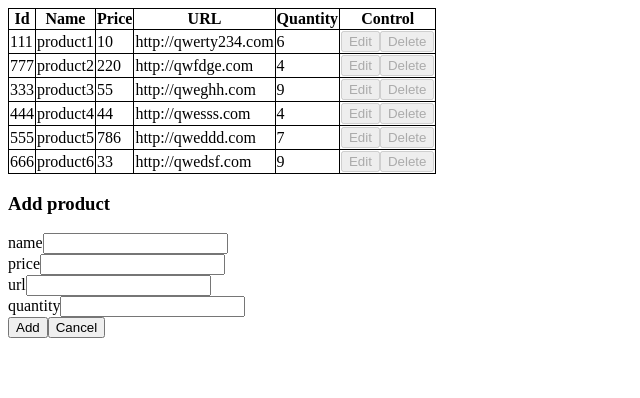
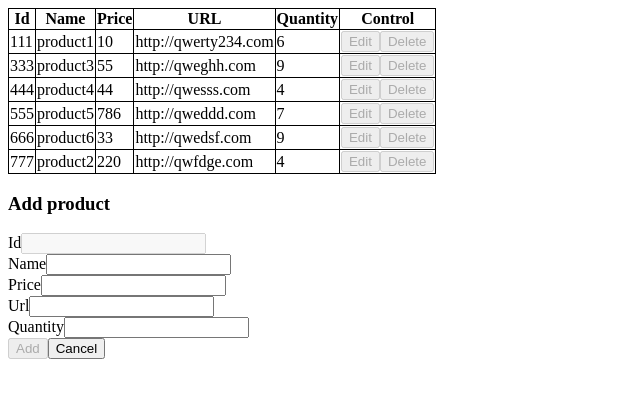
Before and after one commit to IgnatovichStanislav/ITAcademy-tasks, a React (Create React App) app in the folder ishop3/: page / in a window 1280 px wide. Both pictures are taken after a click on the button "New product". Shown: the top 398 px of the page, without its empty margins (0-640 px from the left). Built offline with nearby package versions, Linux system fonts and the light colour scheme.

Commit message:
ishop3: CRUD for products

```diff
--- a/ishop3/src/components/ProductForm/ProductForm.js
+++ b/ishop3/src/components/ProductForm/ProductForm.js
@@ -1,84 +1,147 @@
 import { Component } from "react";
 import { productActionTypeEnum } from "../../enums/productActionTypeEnum";
-
 import Input from "../UI/Input/Input";
 
 class ProductForm extends Component {
-  mapViewModeData(product) {
-    return Object.keys(product).map((productProp, index) => {
-      var productPropData = product[productProp];
-      return (
-        <div key={productPropData + index}>
-          <span>{productProp}:</span>
-          <span>{productPropData}</span>
-        </div>
-      );
-    });
+  constructor(props) {
+    super(props);
+    this.state = this.createFormState(props);
   }
+  componentWillReceiveProps(props) {
+    this.setState(this.createFormState(props));
+  }
+
+  createFormState = (props) => {
+    return {
+      mode: props.mode,
+      id: props?.id ?? 0,
+      isFormTouched: false,
+      isFormValid: false,
+      controls: {
+        id: {
+          value: props?.id ?? "",
+          label: "Id",
+          disabled: true,
+          touched: null,
+          valid: false,
+        },
+        name: {
+          value: props?.name ?? "",
+          label: "Name",
+          touched: false,
+          valid: false,
+          validation: {
+            required: true,
+          },
+        },
+        price: {
+          value: props?.price ?? "",
+          label: "Price",
+          touched: false,
+          validation: {
+            required: true,
+            isNumber: true,
+            positive: true,
+          },
+        },
+        url: {
+          value: props?.url ?? "",
+          label: "Url",
+          touched: false,
+          validation: {
+            required: true,
+            isUrl: true,
+          },
+        },
+        quantity: {
+          value: props?.quantity ?? "",
+          label: "Quantity",
+          touched: false,
+          validation: {
+            required: true,
+            isInteger: true,
+            positive: true,
+          },
+        },
+      },
+    };
+  };
 
   onCancelClick = () => {
     this.props.onCancel();
   };
 
   onSaveClick = () => {
-    console.log("onSaveClick");
+    let product = {};
+
+    Object.keys(this.state.controls).forEach((controlName, index) => {
+      product[controlName] = this.state.controls[controlName].value;
+    });
+
+    this.props.onSave(product);
   };
 
-  onInputChange = () => {
-    console.log("onInputChange");
+  onInputChange = (name, val) => {
+    const controls = { ...this.state.controls };
+
+    let control = controls[name];
+    control.value = val;
+    if (control.touched !== null) control.touched = true;
+    controls[name] = control;
+
+    let isFormTouched = Object.keys(controls)
+      .map((controlName) => controls[controlName])
+      .some((x) => x.touched);
+
+    this.setState({ controls, isFormTouched });
   };
 
+  mapInputs() {
+    return Object.keys(this.state.controls).map((controlName, index) => {
+      let control = this.state.controls[controlName];
+      return (
+        <Input
+          key={controlName + index}
+          name={controlName}
+          {...control}
+          disabled={
+            control.disabled === true ||
+            this.props.mode === productActionTypeEnum.view
+          }
+          onChange={this.onInputChange}
+        />
+      );
+    });
+  }
   render() {
-    if (this.props.mode === productActionTypeEnum.view) {
-      var productInfo = this.mapViewModeData(this.props.product);
-      return <div className="ProductForm">{productInfo}</div>;
-    }
+    let inputs = this.mapInputs();
 
     return (
       <div className="ProductForm">
+        {this.props.mode !== productActionTypeEnum.view ? (
           <h3>
             {this.props.mode === productActionTypeEnum.edit
               ? "Edit product"
               : "Add product"}
           </h3>
-        <div className="form">
-          {this.props.mode === productActionTypeEnum.edit ? (
-            <div className="form-group">
-              <span>ID:</span>
-              <span>{this.props.product.id}</span>
-            </div>
         ) : null}
 
-          <Input
-            type="text"
-            value={this.props.product?.name}
-            onChange={this.onInputChange}
-            label="name"
-          />
-          <Input
-            type="text"
-            value={this.props.product?.price}
-            onChange={this.onInputChange}
-            label="price"
-          />
-          <Input
-            type="text"
-            value={this.props.product?.url}
-            onChange={this.onInputChange}
-            label="url"
-          />
-          <Input
-            type="text"
-            value={this.props.product?.quantity}
-            onChange={this.onInputChange}
-            label="quantity"
-          />
+        {inputs}
 
-          <button onClick={this.onSaveClick}>
+        {this.props.mode !== productActionTypeEnum.view ? (
+          <div>
+            <button
+              disabled={
+                // !this.state.isFormValid ||
+                !this.state.isFormTouched
+              }
+              onClick={this.onSaveClick}
+            >
               {this.props.mode === productActionTypeEnum.edit ? "Save" : "Add"}
             </button>
             <button onClick={this.onCancelClick}>Cancel</button>
           </div>
+        ) : null}
       </div>
     );
   }
--- a/ishop3/src/components/Products/Products.js
+++ b/ishop3/src/components/Products/Products.js
@@ -3,6 +3,7 @@ import Product from "./Product/Product";
 import ProductForm from "../ProductForm/ProductForm";
 import "./Products.css";
 import { productActionTypeEnum } from "../../enums/productActionTypeEnum";
+import { getId } from "../../services/getId";
 
 class Products extends Component {
   constructor(props) {
@@ -20,11 +21,11 @@ class Products extends Component {
     if (this.state?.activeProduct?.mode === productActionTypeEnum.add) return;
     else if (
       this.state?.activeProduct?.mode === productActionTypeEnum.edit &&
-      !(true)///todo:edit - если в редактируемую сейчас карточку не были внесены изменения, иначе клик игнорируется
+      !true ///todo:edit - если в редактируемую сейчас карточку не были внесены изменения, иначе клик игнорируется
     ) {
       return;
     } else {
-      var product = this.state.products.find((x) => x.id === id);
+      let product = this.state.products.find((x) => x.id === id);
       if (product) {
         this.setState({
           activeProduct: {
@@ -40,11 +41,29 @@ class Products extends Component {
     }
   };
 
-  onCancelEditProduct= () => {
+  onCancelEditProduct = () => {
     this.setState({
       activeProduct: null,
     });
+  };
+
+  onSaveProduct = (product) => {
+    let products = this.state.products;
+    if (product.id) {
+      products = products.filter((x) => x.id !== product.id);
+    } else {
+      product.id = getId(products);
     }
+    products.push(product);
+
+    this.setState({
+      products,
+      activeProduct: {
+        selectedProductId: product.id,
+        mode: productActionTypeEnum.view,
+      },
+    });
+  };
 
   onAddProductClick(e) {
     this.setState({
@@ -56,7 +75,7 @@ class Products extends Component {
   }
 
   onEditProduct = (id) => {
-    var product = this.state.products.find((x) => x.id === id);
+    let product = this.state.products.find((x) => x.id === id);
     if (product)
       this.setState({
         activeProduct: {
@@ -67,15 +86,15 @@ class Products extends Component {
   };
 
   onRemoveProduct = (id) => {
-    var product = this.state.products.find((x) => x.id === id);
+    let product = this.state.products.find((x) => x.id === id);
     if (
       product &&
       window.confirm("Are you sure wnt to delete product: " + product.name)
     ) {
-      var products = this.state.products.filter((x) => x.id !== product.id);
+      let products = this.state.products.filter((x) => x.id !== product.id);
       this.setState({ products: products });
 
-      if (product.id === this.state.activeProduct.product.id)
+      if (product.id === this.state.activeProduct.selectedProductId)
         this.setState({
           activeProduct: null,
         });
@@ -83,11 +102,17 @@ class Products extends Component {
   };
 
   render() {
-    var products = this.state.products.map((x) => (
+    let activeProduct = this.state.products.find(
+      (x) => x.id === this.state?.activeProduct?.selectedProductId
+    );
+
+    let products = this.state.products
+      .sort((a, b) => a.id - b.id)
+      .map((x) => (
         <Product
           key={x.id}
           product={x}
-        selected={this.state?.activeProduct?.selectedProductId === x.id}
+          selected={activeProduct?.id === x.id}
           onProductSelect={this.onProductSelect}
           onRemoveProduct={this.onRemoveProduct}
           onEditProduct={this.onEditProduct}
@@ -118,11 +143,10 @@ class Products extends Component {
 
         {this.state?.activeProduct ? (
           <ProductForm
-            product={this.state.products.find(
-              (x) => x.id === this.state?.activeProduct?.selectedProductId
-            )}
+            {...activeProduct}
             mode={this.state?.activeProduct?.mode}
             onCancel={this.onCancelEditProduct}
+            onSave={this.onSaveProduct}
           />
         ) : null}
       </Fragment>
--- a/ishop3/src/components/UI/Input/Input.js
+++ b/ishop3/src/components/UI/Input/Input.js
@@ -1,6 +1,11 @@
 import { React, Component } from "react";
 
 class Input extends Component {
+  onChange = (e) => {
+    let name = e.target.getAttribute("name");
+    let val = e.target.value;
+    this.props.onChange(name, val);
+  };
   render() {
     const inputType = this.props.type || "text";
     const htmlFor = `${inputType}-${Math.random()}`;
@@ -12,7 +17,9 @@ class Input extends Component {
           type={inputType}
           id={htmlFor}
           value={this.props.value}
-          onChange={this.props.onChange}
+          onChange={this.onChange}
+          disabled={this.props.disabled}
+          name={this.props.name}
         />
       </div>
     );
--- /dev/null
+++ b/ishop3/src/services/getId.js
@@ -0,0 +1,4 @@
+export function getId(products) {
+  var arr = products.map((x) => x.id);
+  return Math.max(...arr) + 1;
+}
```
Lines whose indentation alone changed are shown as unchanged.
